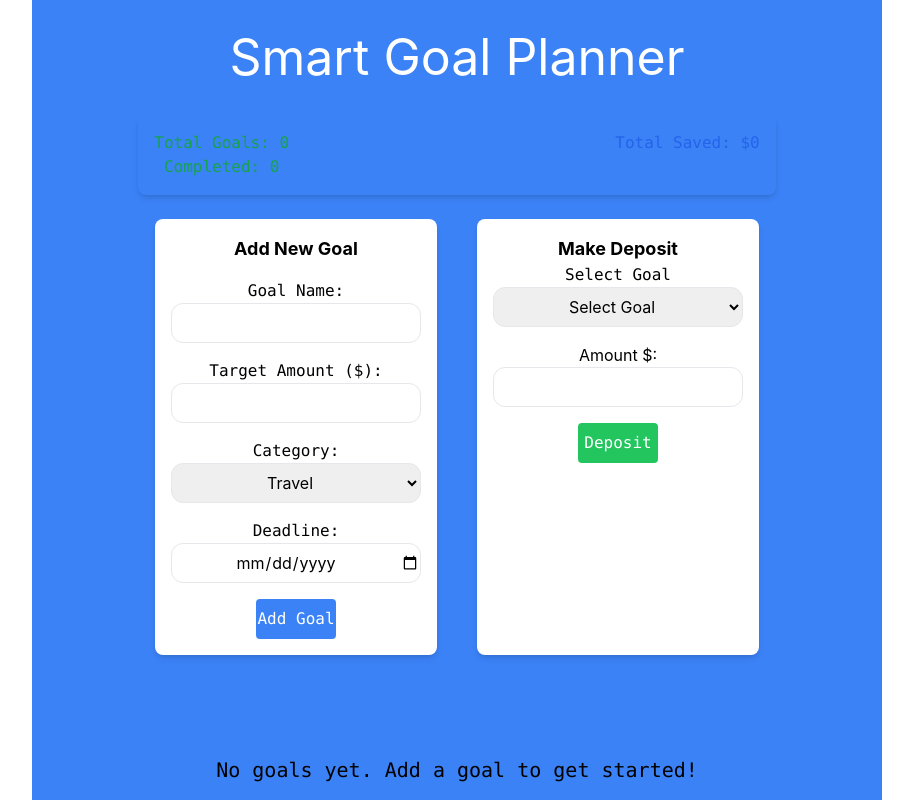
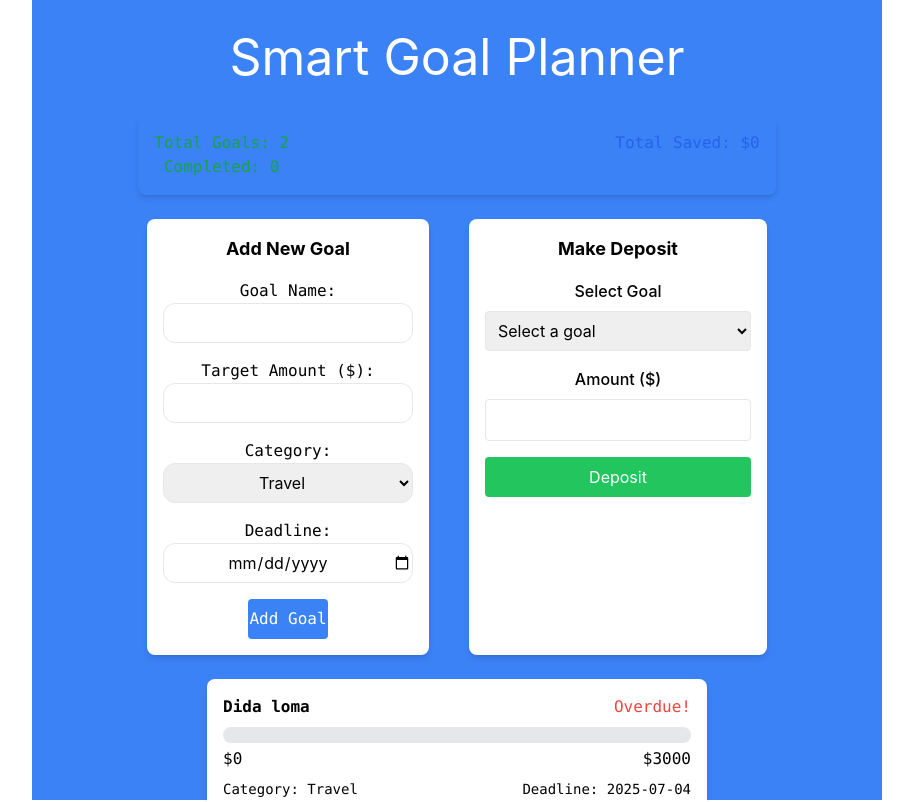
Before and after one commit to OLIVER-LOMANAT/SMART-GOAL-PLANER, a React (Create React App) app: page / in a window 1280 px wide. Shown: the top 802 px of the page, without its empty margins (183-1096 px from the left). Built offline with nearby package versions, Linux system fonts and the light colour scheme; data requests are answered from the project's data file.

Commit message:
Updates the App.js

```diff
--- /dev/null
+++ b/db.json
@@ -0,0 +1,22 @@
+{
+  "goals": [
+    {
+      "id": 1752982180248,
+      "name": "Dida loma",
+      "targetAmount": "3000",
+      "category": "Travel",
+      "deadline": "2025-07-04",
+      "savedAmount": 0,
+      "createdAt": "2025-07-20"
+    },
+    {
+      "id": 1752982395864,
+      "name": "Dida loma",
+      "targetAmount": "4000",
+      "category": "Travel",
+      "deadline": "2025-07-31",
+      "savedAmount": 0,
+      "createdAt": "2025-07-20"
+    }
+  ]
+}
--- a/src/App.js
+++ b/src/App.js
@@ -4,7 +4,7 @@ import DepositForm from './component/DepositForm';
 import { useState, useEffect } from 'react';
 import Overview from './component/Overview';
 
-function App() {
+export default function App() {
   const [goals, setGoals] = useState([]);
   const [currentGoal, setCurrentGoal] = useState({
     name: "",
@@ -130,5 +130,3 @@ function App() {
     </div>
   );
 }
-
-export default App;
--- a/src/component/DepositForm.js
+++ b/src/component/DepositForm.js
@@ -1,41 +1,45 @@
-export default function DepositForm({ goals, depositData, handleChange, handleSubmit}) {
-
+export default function DepositForm({ goals, depositData, handleChange, handleSubmit }) {
   return (
     <form onSubmit={handleSubmit} className="bg-white p-4 rounded-lg shadow-md">
-            <h2 className="text-lg font-bold scroll-mb-4">Make Deposit</h2>
+      <h2 className="text-lg font-bold mb-4">Make Deposit</h2>
 
-            <div className="flex flex-col gap-4 mb-4">
-                <div className="flex flex-col">
-                    <label className="font-mono" htmlFor="goalId">Select Goal</label>
+      <div className="mb-4">
+        <label className="block mb-2 font-medium">Select Goal</label>
         <select
-                     className="h-10 rounded-xl text-center border"
           name="goalId"
           value={depositData.goalId}
           onChange={handleChange}
+          className="w-full p-2 border rounded"
           required
         >
-                        <option>Select Goal</option>
+          <option value="">Select a goal</option>
           {goals.map(goal => (
-                            <option key={goal.id} value={goal.id}>{goal.name}</option>
+            <option key={goal.id} value={goal.id}>
+              {goal.name} (${goal.savedAmount}/${goal.targetAmount})
+            </option>
           ))}
         </select>
       </div>
 
-                <div className="flex flex-col">
-                        <label>Amount $:</label>
+      <div className="mb-4">
+        <label className="block mb-2 font-medium">Amount ($)</label>
         <input
-                            className="h-10 rounded-xl text-center border"
           type="number"
           name="amount"
+          min="1"
           value={depositData.amount || ""}
           onChange={handleChange}
+          className="w-full p-2 border rounded"
           required
         />
       </div>
-            </div>
-            <button className="font-mono h-[40px] w-[80px] bg-green-500 text-white rounded hover:bg-green-600">
+
+      <button
+        type="submit"
+        className="w-full py-2 bg-green-500 text-white rounded hover:bg-green-600"
+      >
         Deposit
       </button>
     </form>
-    )
+  );
 }
--- a/src/db.json
+++ /dev/null
@@ -1,3 +0,0 @@
-{
-  "goals": []
-}
```
Lines whose indentation alone changed are shown as unchanged.
